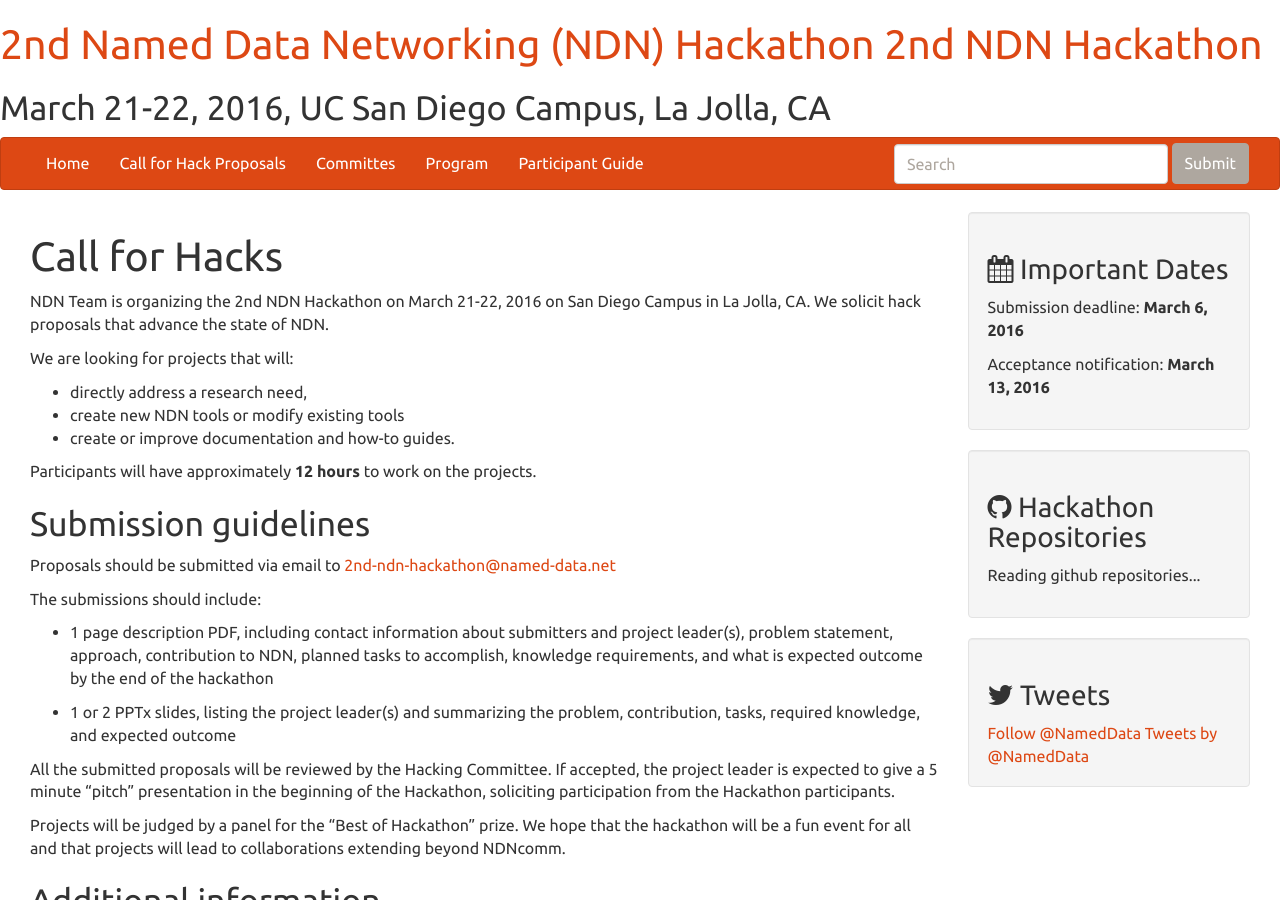
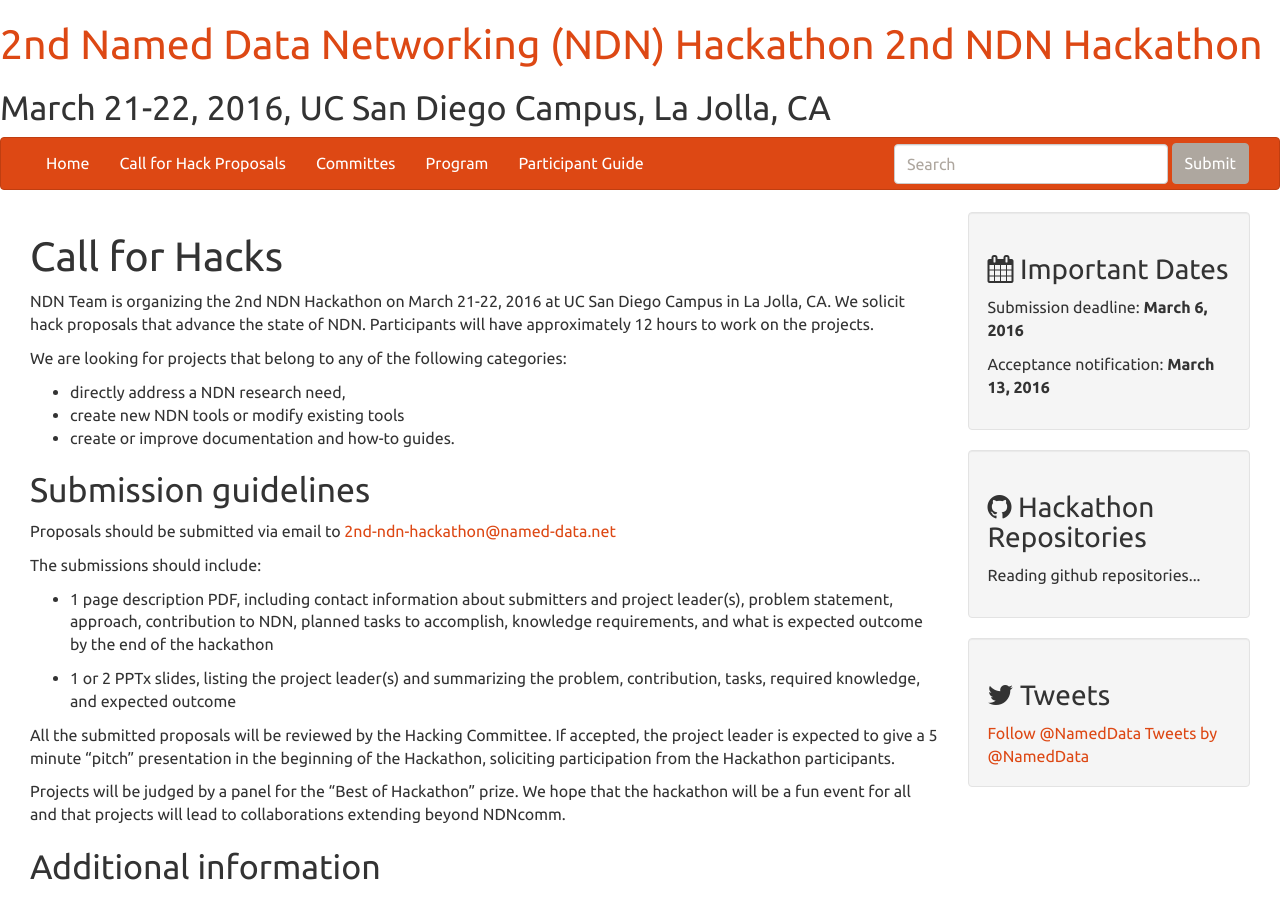
Before and after one commit to 2nd-ndn-hackathon/2nd-ndn-hackathon.github.io, a Jekyll site: the page built from cfh.md, in a window 1280 px wide and 900 px high. Built offline with Jekyll 4.4.1, drawn with Linux system fonts in a browser that asks for light colours; comment, search, counter and statistics services are not loaded.

Commit message:
update cfh

```diff
--- a/cfh.md
+++ b/cfh.md
@@ -2,19 +2,18 @@
 layout: page
 title: Call for Hacks
 ---
+NDN Team is organizing the 2nd NDN Hackathon on March 21-22, 2016 at UC San Diego Campus in La Jolla, CA. We solicit hack proposals that advance the state of NDN. Participants will have approximately 12 hours to work on the projects.
 
-NDN Team is organizing the 2nd NDN Hackathon on March 21-22, 2016 on San Diego Campus in La Jolla, CA.  We solicit hack proposals that advance the state of NDN.
+We are looking for projects that belong to any of the following categories:
 
-We are looking for projects that will:
-- directly address a research need,
-- create new NDN tools or modify existing tools
-- create or improve documentation and how-to guides.
+ - directly address a NDN research need,
+ - create new NDN tools or modify existing tools
+ - create or improve documentation and how-to guides.
 
-Participants will have approximately **12 hours** to work on the projects.
 
 ## Submission guidelines
 
-Proposals should be submitted via email to [2nd-ndn-hackathon@named-data.net](mailto:2nd-ndn-hackathon@named-data.net?subject=[Hackathon%20Submission])
+Proposals should be submitted via email to [2nd-ndn-hackathon@named-data.net](mailto:2nd-ndn-hackathon@named-data.net?subject=[2nd%20NDN%20Hackathon%20Submission])
 
 The submissions should include:
 
```
